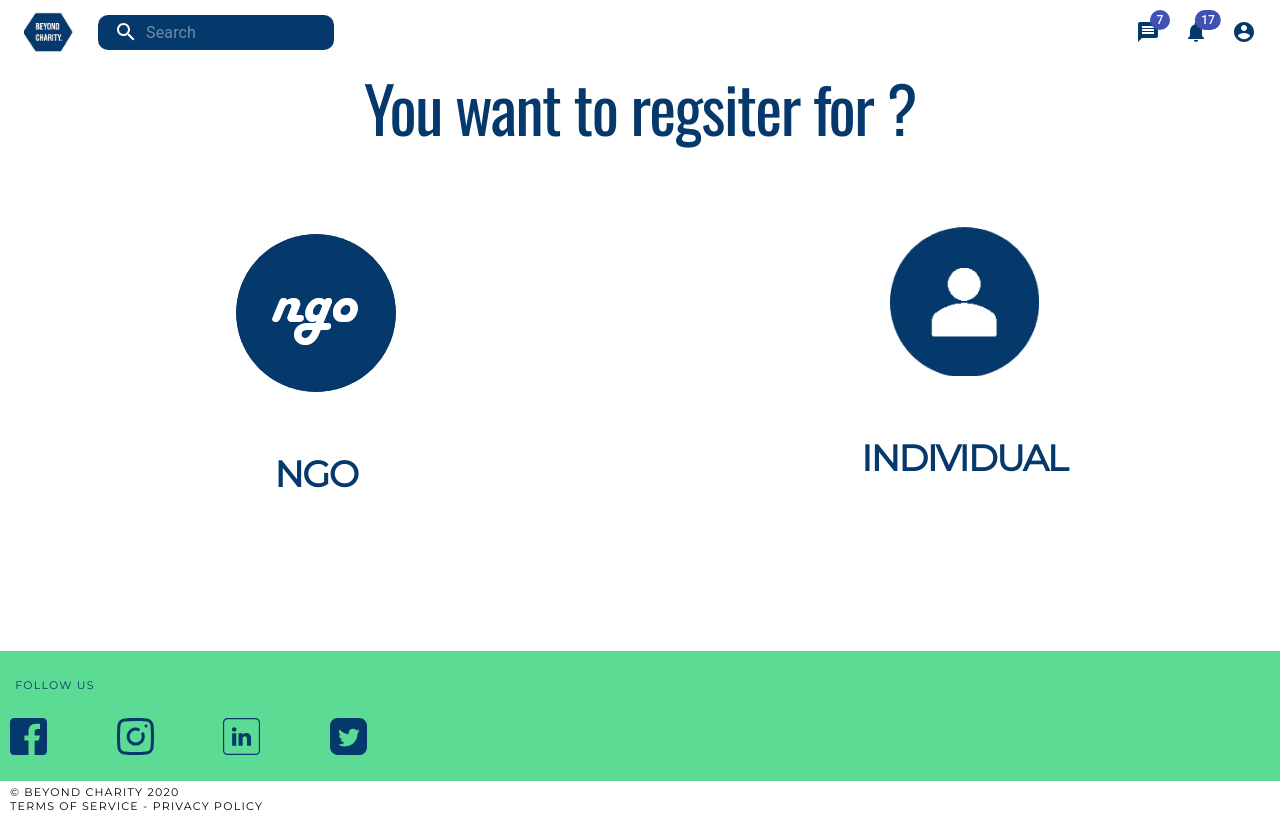
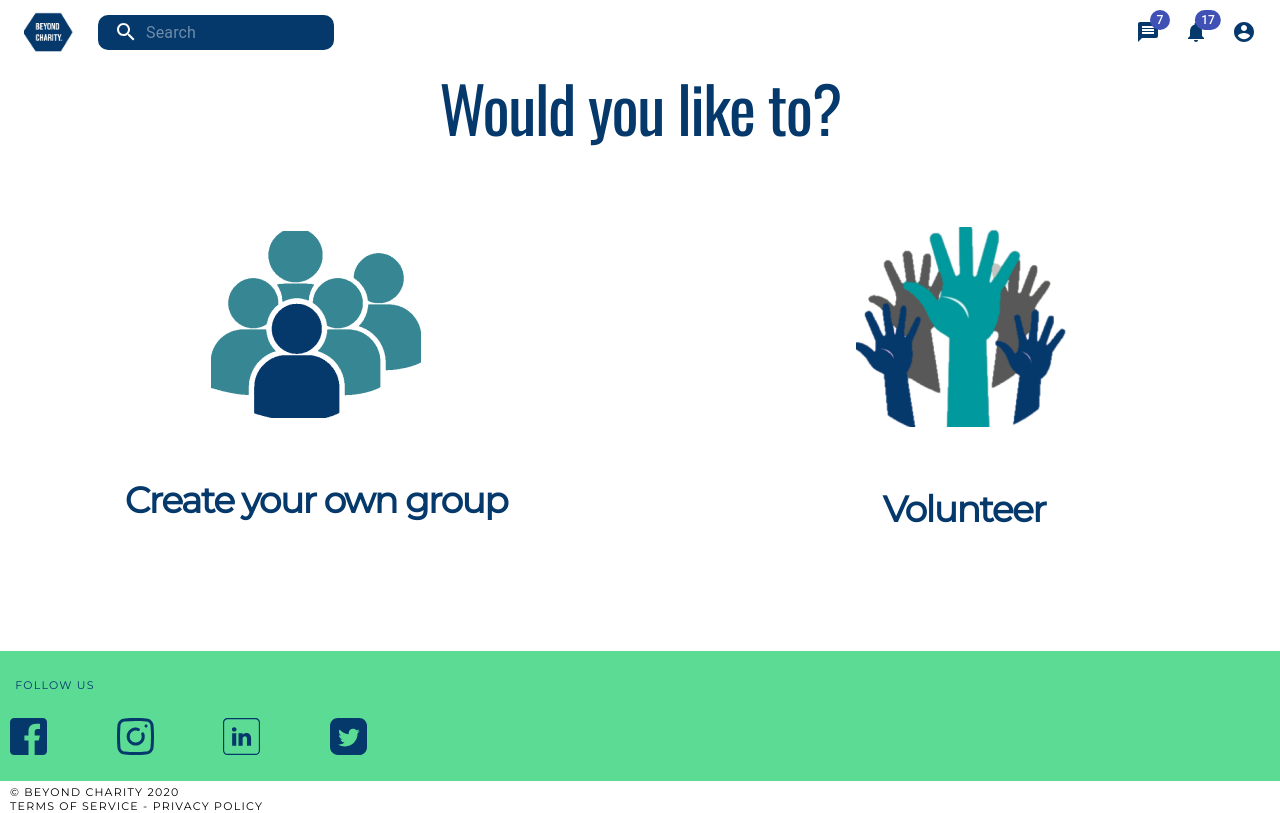
Before and after one commit to Gauthamjm007/BeyondCharity, a React (Create React App) app in the folder client/: page / in a window 1280 px wide. Built offline with nearby package versions, Linux system fonts and the light colour scheme.

Commit message:
added group choice page for user to choose if he wants to create a group or voulentter

```diff
--- a/client/src/App.js
+++ b/client/src/App.js
@@ -1,13 +1,13 @@
 import React from "react";
 import Footer from "./components/footer/Footer";
 import MainAppBar from "./components/appbar/appbar";
-import RegisterChoice from "./components/Register/RegisterChoice";
+import GroupChoice from "./components/group/GroupChoice";
 
 function App() {
   return (
     <div>
       <MainAppBar />
-      <RegisterChoice />
+      <GroupChoice />
       <Footer></Footer>
     </div>
   );
--- /dev/null
+++ b/client/src/components/group/GroupChoice.js
@@ -0,0 +1,68 @@
+import React from "react";
+import Grid from "@material-ui/core/Grid";
+import styled from "styled-components";
+import GroupIcon from "./group.png";
+import VoulentIcon from "./voulent.png";
+
+const GroupTitle = styled.h3`
+  font-family: Oswald;
+  font-style: normal;
+  font-weight: normal;
+  font-size: 64px;
+  line-height: 95px;
+  /* identical to box height */
+
+  letter-spacing: -1.5px;
+
+  color: #05386b;
+
+  mix-blend-mode: normal;
+`;
+const GroupText = styled.h5`
+  font-family: Montserrat;
+  font-style: normal;
+  font-weight: bold;
+  font-size: 36px;
+  line-height: 44px;
+  letter-spacing: -1.5px;
+
+  color: #05386b;
+`;
+
+export default function GroupChoice() {
+  return (
+    <div>
+      <Grid container spacing={2}>
+        <Grid item xs={12}>
+          <Grid container justify="center" spacing={1}>
+            <GroupTitle>Would you like to?</GroupTitle>{" "}
+          </Grid>
+        </Grid>
+        <Grid item xs={6}>
+          <Grid
+            container
+            direction="column"
+            alignItems="center"
+            justify="center"
+          >
+            <img src={GroupIcon}></img>
+            <GroupText>Create your own group</GroupText>
+          </Grid>
+        </Grid>
+        <Grid item xs={6}>
+          <Grid container justify="center" spacing={1}>
+            <Grid
+              container
+              direction="column"
+              alignItems="center"
+              justify="center"
+            >
+              <img src={VoulentIcon}></img>
+              <GroupText>Volunteer </GroupText>
+            </Grid>
+          </Grid>
+        </Grid>
+      </Grid>
+    </div>
+  );
+}
```
Also changed, not shown: client/src/components/Register/RegisterChoice.css (deleted), client/src/components/group/group.png (added), client/src/components/group/voulent.png (added).
